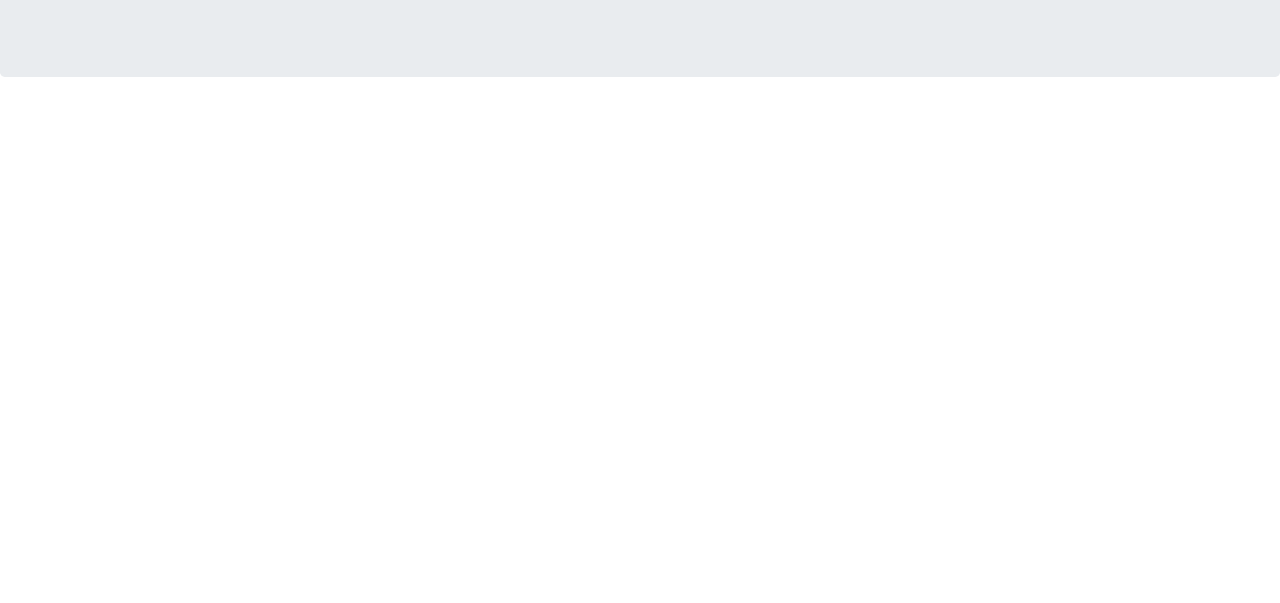
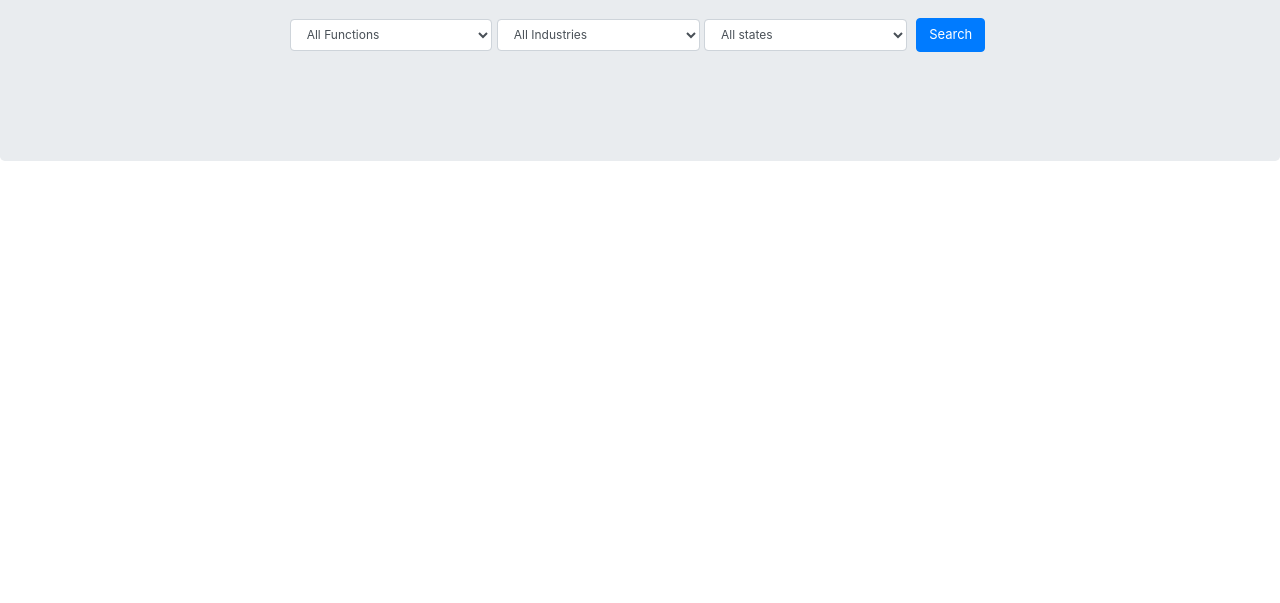
Before and after one commit to vallyugo/job-list-platform, a website: page index.html in a window 1280 px wide. Shown: the part 197-800 px from the top of the page. Drawn offline with nearby package versions, Linux system fonts and the light colour scheme.

Commit message:
Job listings

```diff
--- a/index.html
+++ b/index.html
@@ -15,8 +15,86 @@
         <h1 style="color: purple">Biz Connect</h1>
         <p style>Let's help you get your dream job</p>
 
+
+
+        <div style="margin-bottom: 40px">
+
+
+            <select class="form-control col-sm-2 d-inline" id="sel1" style="font-size: 12px">
+                <optgroup label="Job Functions">
+                    <option>All Functions</option>
+                    <option>IT Placement</option>
+                    <option>Nursing</option>
+                    <option>Teaching</option>
+                    <option>Medical & Pharmaceutical</option>
+                    <option>Engineering</option>
+                </optgroup>
+            </select>
+
+
+
+
+            <select class="form-control col-sm-2 d-inline" id="sel1" style="font-size: 12px">
+                <option>All Industries</option>
+                <option>Software & IT</option>
+                <option>Health Care</option>
+                <option>Education & Training</option>
+                <option>Construction</option>
+                <option>Legal Services</option>
+            </select>
+
+
+
+
+            <select class="form-control col-sm-2 d-inline" id="sel1" style="font-size: 12px">
+                <option>All states</option>
+                <option>Abia</option>
+                <option>Adamawa</option>
+                <option>Anambra</option>
+                <option>Akwa Ibom</option>
+                <option>Bauchi</option>
+                <option>Bayelsa</option>
+                <option>Benue</option>
+                <option>Borno</option>
+                <option>Cross River</option>
+                <option>Delta</option>
+                <option>Ebonyi</option>
+                <option>Enugu</option>
+                <option>Edo</option>
+                <option>Ekiti</option>
+                <option>FCT - Abuja</option>
+                <option>Gombe</option>
+                <option>Imo</option>
+                <option>Jigawa</option>
+                <option>Kaduna</option>
+                <option>Kano</option>
+                <option>Katsina</option>
+                <option>Kebbi</option>
+                <option>Kogi</option>
+                <option>Kwara</option>
+                <option>Lagos</option>
+                <option>Nasarawa</option>
+                <option>Niger</option>
+                <option>Ogun</option>
+                <option>Ondo</option>
+                <option>Osun</option>
+                <option>Oyo</option>
+                <option>Plateau</option>
+                <option>Rivers</option>
+                <option>Sokoto</option>
+                <option>Taraba</option>
+                <option>Yobe</option>
+                <option>Zamfara</option>
+            </select>
+            <button type="button" class="btn btn-primary btn-1 .btn-xs"
+                style="font-size: 13px; margin: 5px">Search</button>
+        </div>
+
+
+
+
+
     </div>
-
 
     <script src="https://code.jquery.com/jquery-3.3.1.slim.min.js"
         integrity="sha384-q8i/X+965DzO0rT7abK41JStQIAqVgRVzpbzo5smXKp4YfRvH+8abtTE1Pi6jizo"
```
